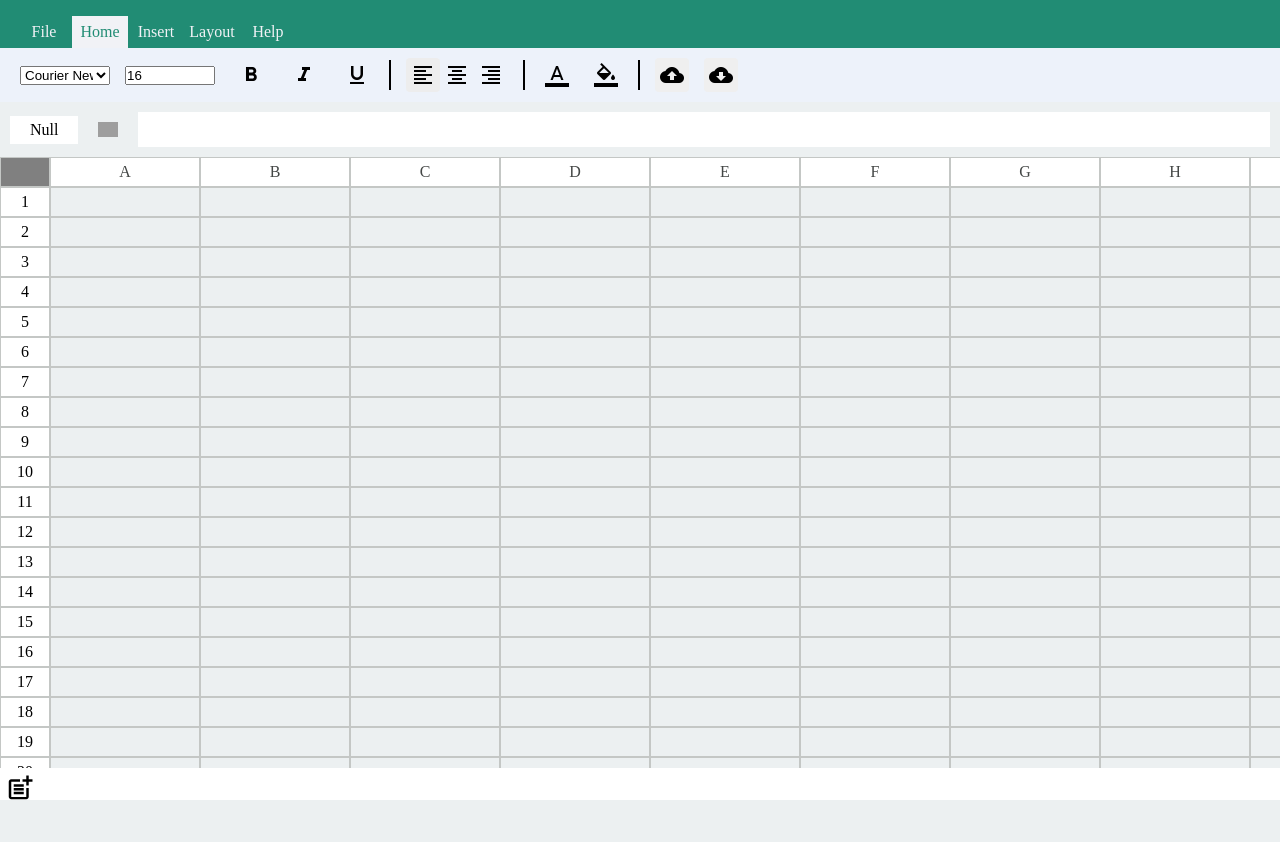
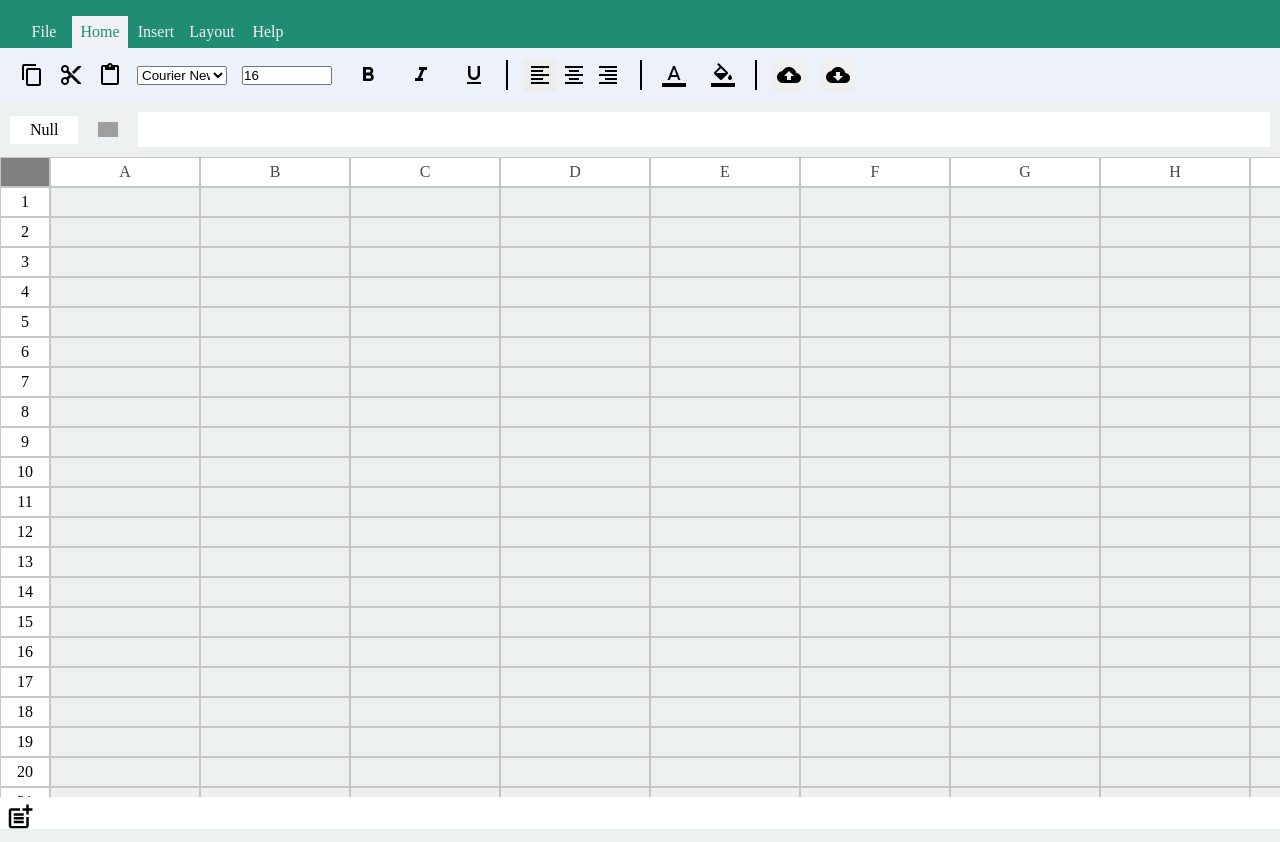
Before and after one commit to Jaswant26/google-sheet-clone, a plain HTML site: page index.html in a window 1280 px wide. Before the commit the page ends 800 px from the top, so only its background shows below. Drawn offline with Linux system fonts and the light colour scheme; grey boxes are pictures that could not be loaded.

Commit message:
main -push

```diff
--- a/index.html
+++ b/index.html
@@ -27,9 +27,9 @@
   </div>
     <section class="tools">
       <form class="options" id="form" onchange="onFormChange()">
-        <!-- <span class="material-icons copy"> content_copy </span>
+        <span class="material-icons copy"> content_copy </span>
         <span class="material-icons cut"> content_cut </span>
-        <span class="material-icons paste"> content_paste </span> -->
+        <span class="material-icons paste"> content_paste </span>
         <select name="font-family" id="fontfamily">
           <option value="'Courier New', Courier, monospace">Courier New</option>
           <option value="'Times New Roman', Times, serif">
--- a/style.css
+++ b/style.css
@@ -14,8 +14,14 @@ body{
   display: flex;
   align-items: flex-end;
   padding-left: 1rem;
+  position: sticky;
+  top: 0;
 }
-
+.tools{
+  position: sticky;
+  top: 0;
+  overflow:hidden;
+}
 .page-action{
   width: 3.5rem;
   height: 2rem;
@@ -91,11 +97,12 @@ body{
   .sheet-add-icon {
     height: 2rem;
     width: 100vw;
-    position: fixed;
     bottom: 0px;
     margin: 0px;
     left: 0px;
     background-color: white;
+    position: relative;
+    bottom: 0px;
 }
 
  .sheet-add-icon>span{
```
Also changed, not shown: 1 other file.
